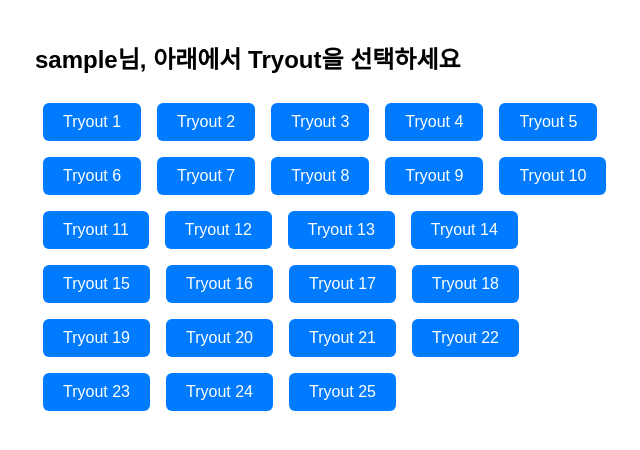
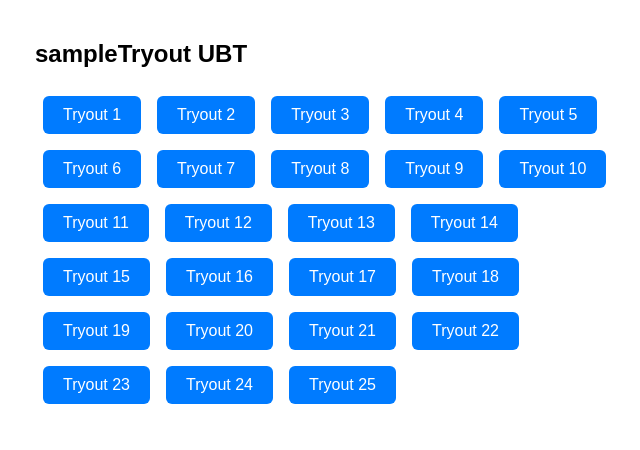
Before and after one commit to dhekkiki/ubt, a plain HTML site: page dashboard.html in a window 1280 px wide. Shown: the whole page, without its empty margins (305-945 px from the left). Drawn offline with Linux system fonts and the light colour scheme; sample sign-in values are in the browser's storage.

Commit message:
Update dashboard.html

```diff
--- a/dashboard.html
+++ b/dashboard.html
@@ -2,7 +2,7 @@
 <html lang="ko">
 <head>
   <meta charset="UTF-8">
-  <title>Tryout 선택</title>
+  <title>Tryout UBT</title>
   <style>
     body {
       font-family: sans-serif;
@@ -30,7 +30,7 @@
   </style>
 </head>
 <body>
-  <h2><span id="name"></span>님, 아래에서 Tryout을 선택하세요</h2>
+  <h2><span id="name"></span>Tryout UBT</h2>
   <div id="list"></div>
 
   <script>
```
